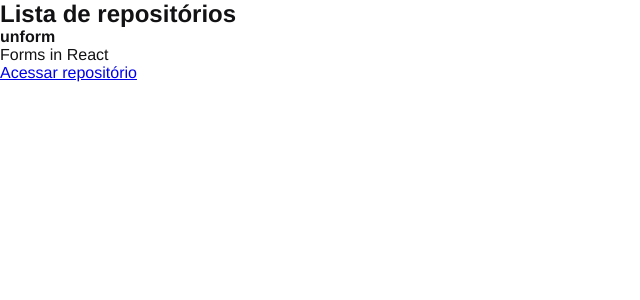
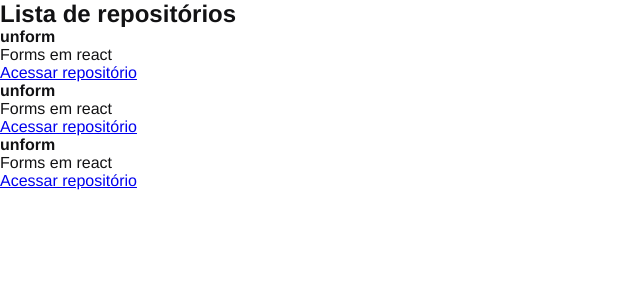
Before and after one commit to judsonjuniorr/ignite-ReactJS, a React app in the folder 01-github-explorer/: page / in a window 1280 px wide. Shown: the top 300 px of the page, without its empty margins (0-640 px from the left). Built offline with nearby package versions, Linux system fonts and the light colour scheme.

Commit message:
Propriedades no React

```diff
--- /dev/null
+++ b/01-github-explorer/src/components/RepositoryItem.jsx
@@ -0,0 +1,11 @@
+function RepositoryItem({ repository }) {
+  return (
+    <li>
+      <strong>{repository.name}</strong>
+      <p>{repository.description}</p>
+      <a href={repository.link}>Acessar repositório</a>
+    </li>
+  );
+}
+
+export default RepositoryItem;
--- a/01-github-explorer/src/components/RepositoryList.jsx
+++ b/01-github-explorer/src/components/RepositoryList.jsx
@@ -1,17 +1,23 @@
+import RepositoryItem from "./RepositoryItem";
+
+const repository = {
+  name: "unform",
+  description: "Forms em react",
+  link: "https://github.com/unform/unform",
+};
+
 function RepositoryList() {
   return (
     <section className="repository-list">
       <h1>Lista de repositórios</h1>
 
       <ul>
-        <li>
-          <strong>unform</strong>
-          <p>Forms in React</p>
-          <a href="#">Acessar repositório</a>
-        </li>
+        <RepositoryItem repository={repository} />
+        <RepositoryItem repository={repository} />
+        <RepositoryItem repository={repository} />
       </ul>
     </section>
-  )
+  );
 }
 
 export default RepositoryList;
```
